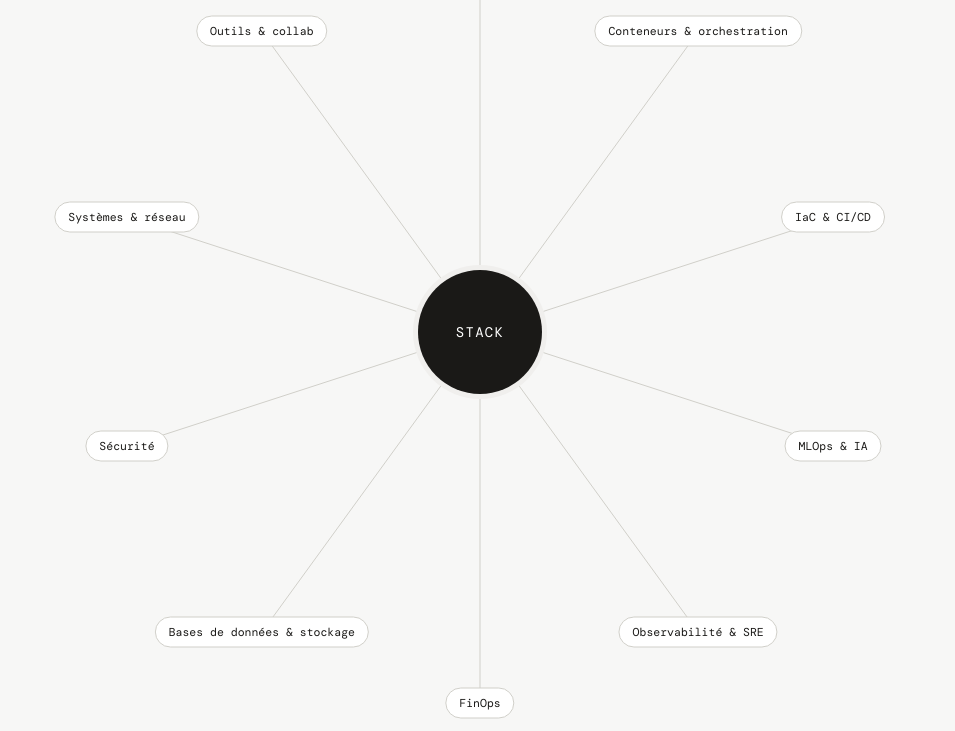
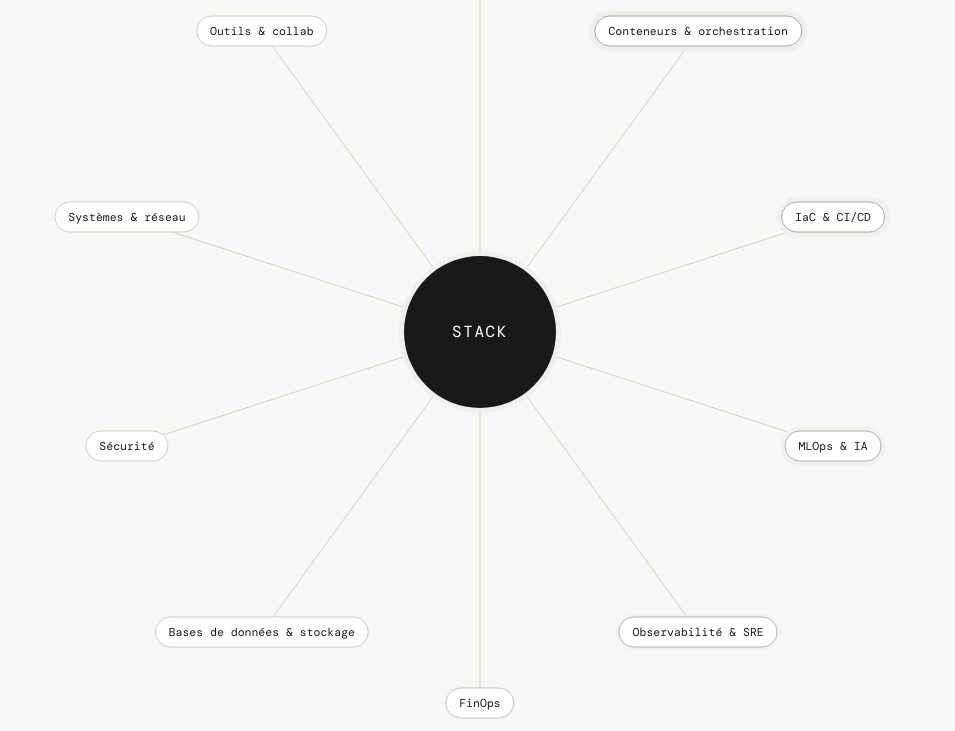
Before and after one commit to antoniodfc/28ptech-services, a website: page freelance.html in a window 1280 px wide. Both pictures are taken after a click on the button "STACK". Shown: the part 2377-3108 px from the top of the page, without its empty margins (160-1115 px from the left). Drawn offline with nearby package versions, Linux system fonts and the light colour scheme.

Commit message:
feat : pulse stack boutton sur les sections

```diff
--- a/assets/css/freelance.css
+++ b/assets/css/freelance.css
@@ -212,10 +212,10 @@
 
 .techmap-center {
   position: absolute; z-index: 3; cursor: pointer;
-  width: 124px; height: 124px; border-radius: 50%;
+  width: 152px; height: 152px; border-radius: 50%;
   display: grid; place-items: center; text-align: center;
   background: var(--text); color: var(--bg2); border: none;
-  font-family: 'DM Mono', monospace; font-size: 14px; letter-spacing: 0.09em;
+  font-family: 'DM Mono', monospace; font-size: 16px; letter-spacing: 0.1em;
   text-transform: uppercase;
   transform: translate(-50%, -50%);
   animation: techBob 2.4s ease-in-out infinite;          /* respiration : incite au clic */
@@ -257,6 +257,14 @@
   opacity: 1; pointer-events: auto;
   transform: translate(-50%, -50%) scale(1);
 }
+/* appel au clic : les catégories pulsent tant qu'aucune n'est ouverte */
+.techmap.cats-open:not(.has-open) .techmap-pole {
+  animation: poleInvite 1.8s ease-in-out infinite;
+}
+@keyframes poleInvite {
+  0%, 100% { box-shadow: 0 0 0 0 rgba(0, 0, 0, 0); }
+  50%      { box-shadow: 0 0 0 5px var(--bg3); border-color: var(--text3); }
+}
 .techmap-pole:hover { background: var(--bg3); }
 .techmap-pole.active { background: var(--text); border-color: var(--text); color: var(--bg2); }
 .techmap.has-open .techmap-pole.dim { opacity: 0.35; }        /* focus visuel : atténue les autres */
@@ -279,7 +287,7 @@
 @media (prefers-reduced-motion: reduce) {
   .techmap-pill, .techmap-link-item { transition-duration: 0.001s; }
   .techmap-pill { transition-delay: 0s !important; }
-  .techmap-center, .techmap-center::after { animation: none !important; }
+  .techmap-center, .techmap-center::after, .techmap-pole { animation: none !important; }
 }
 
 @media (max-width: 780px) {
--- a/assets/js/techmap.js
+++ b/assets/js/techmap.js
@@ -147,10 +147,13 @@
     center.setAttribute('aria-expanded', String(catsOpen));
     map.classList.toggle('cats-open', catsOpen);
     if (catsOpen) {
-      poles.forEach((p, i) => { p.style.transitionDelay = i * 40 + 'ms'; });   // apparition en cascade
+      poles.forEach((p, i) => {
+        p.style.transitionDelay = i * 40 + 'ms';        // apparition en cascade
+        p.style.animationDelay = i * 130 + 'ms';        // pulse "appel au clic" décalé
+      });
     } else {
-      close();                                                                  // referme un pôle ouvert
-      poles.forEach((p) => { p.style.transitionDelay = '0ms'; });
+      close();                                          // referme un pôle ouvert
+      poles.forEach((p) => { p.style.transitionDelay = '0ms'; p.style.animationDelay = '0ms'; });
     }
   }
 
```
